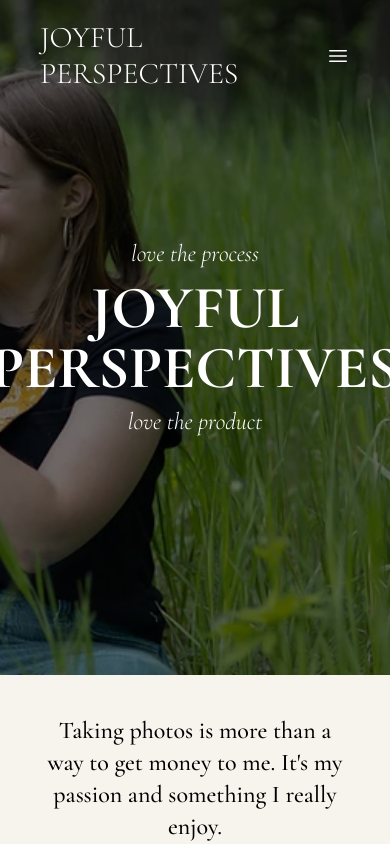
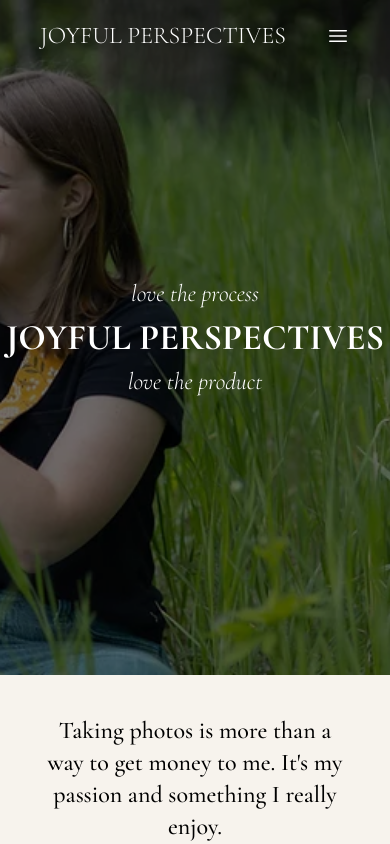
Before and after one commit to Tubbster-UX/joyful-perspectives, a React (Vite) app: page / in a window 390 px wide. Shown: the top 844 px of the page. Built offline with nearby package versions, Linux system fonts and the light colour scheme.

Commit message:
Update font sizes in header and navbar components

```diff
--- a/src/components/header.jsx
+++ b/src/components/header.jsx
@@ -13,7 +13,7 @@ const Header = () => {
   {/* Ensure the text is on top of the overlay */}
   <div className="text-center text-white z-10">
     <p className="text-2xl italic font-light mb-2">love the process</p>
-    <h1 className="text-6xl font-bold">JOYFUL PERSPECTIVES</h1>
+    <h1 className="md:text-6xl text-4xl font-bold">JOYFUL PERSPECTIVES</h1>
     <p className="text-2xl italic font-light mt-2">love the product</p>
   </div>
 </div>
--- a/src/components/navbar.jsx
+++ b/src/components/navbar.jsx
@@ -40,7 +40,7 @@ const Navbar = () => {
     return (
         <nav className={`font-Cormorant-Garamond lg:py-12 py-5 px-10 fixed top-0 w-full z-20 transition duration-300 ease-in-out ${isNavbarTransparent ? 'bg-transparent' : 'bg-cream'}`}>
             <div className="container mx-auto flex justify-between items-center">
-                <div className={`lg:text-4xl text-3xl font-light ${isNavbarTransparent ? 'text-white' : 'text-black'}`}>JOYFUL PERSPECTIVES</div>
+                <div className={`lg:text-4xl md:text-xl text-2xl font-light ${isNavbarTransparent ? 'text-white' : 'text-black'}`}>JOYFUL PERSPECTIVES</div>
                 <div className="hidden lg:flex space-x-14">
                     {navLinks.map((link, index) => (
                         <a key={index} href={link.href} className={`text-2xl hover:text-gray-600 transition-all duration-300 ${isNavbarTransparent ? 'text-white' : 'text-black'}`}>
```
